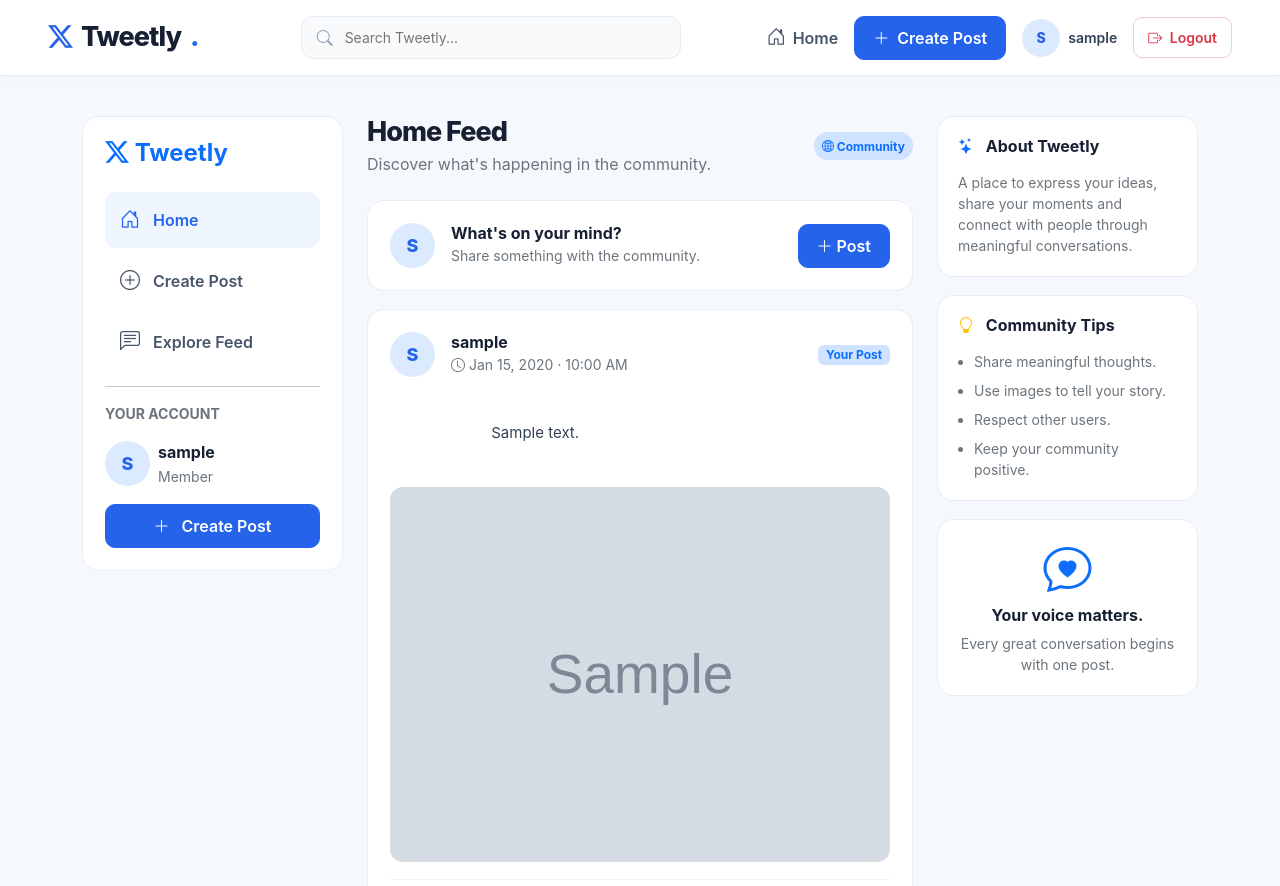
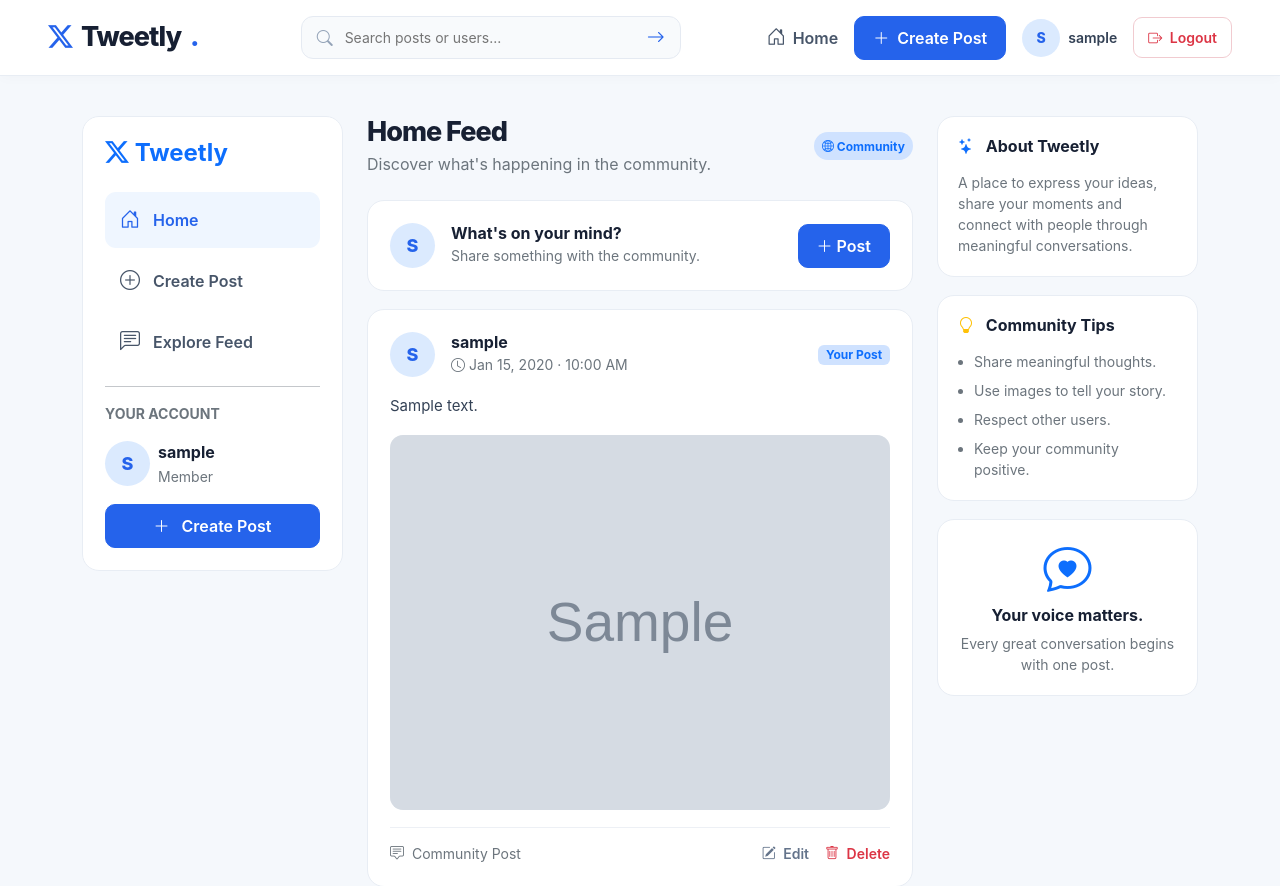
Before and after one commit to pradeepkumarsingha/Tweetly-Using-Django, a Django app: page /tweets/ in a window 1280 px wide. Shown: the top 886 px of the page. Run offline with Django 5.2, Linux system fonts and the light colour scheme; a user stored in the database is signed in; tables that the repository leaves empty hold one stand-in row (values such as "Sample post"); grey boxes marked "Sample" are stand-in pictures.

Commit message:
update the search functionality and the most recent post

```diff
--- a/tweet/static/style.css
+++ b/tweet/static/style.css
@@ -86,6 +86,19 @@ a {
     background: transparent;
     color: #172033;
     font-size: 14px;
+}
+
+.search-submit {
+    border: none;
+    background: transparent;
+    color: #2563eb;
+    font-size: 18px;
+    cursor: pointer;
+}
+
+.tweetly-search:focus-within {
+    border-color: #2563eb;
+    box-shadow: 0 0 0 3px rgba(37, 99, 235, 0.1);
 }
 
 .topbar-link {
--- a/tweet/templates/layouts.html
+++ b/tweet/templates/layouts.html
@@ -47,12 +47,22 @@
 
                 <!-- SEARCH -->
                 <form class="tweetly-search mx-lg-auto my-3 my-lg-0"
-                      action="#" method="GET">
-                    <i class="bi bi-search"></i>
-                    <input type="search"
-                           name="q"
-                           placeholder="Search Tweetly..."
-                           aria-label="Search Tweetly">
+                        action="{% url 'tweet_list' %}"
+                         method="GET">
+
+                     <i class="bi bi-search"></i>
+
+                    <input
+                        type="search"
+                         name="q"
+                            placeholder="Search posts or users..."
+                            value="{{ query|default:'' }}"
+                            aria-label="Search posts or users"
+                    >
+
+                    <button type="submit" class="search-submit" aria-label="Search">
+                        <i class="bi bi-arrow-right"></i>
+                     </button>
                 </form>
 
                 <!-- NAVIGATION -->
--- a/tweet/tweetpost/templates/index.html
+++ b/tweet/tweetpost/templates/index.html
@@ -1,4 +1,3 @@
-
 {% extends "layouts.html" %}
 
 {% block title %}Tweetly | Your Voice, Your Community{% endblock %}
--- a/tweet/tweetpost/templates/tweet_list.html
+++ b/tweet/tweetpost/templates/tweet_list.html
@@ -1,10 +1,10 @@
+{% extends 'layouts.html' %}
 
-{% extends "layouts.html" %}
-
-{% block title %}Tweetly | Home Feed{% endblock %}
+{% block title %}
+  Tweetly | Home Feed
+{% endblock %}
 
 {% block content %}
-
   <style>
     .feed-wrapper {
       max-width: 1250px;
@@ -56,11 +56,11 @@
     .feed-card {
       padding: 22px;
       margin-bottom: 18px;
-        transition: .2s ease;
+      transition: 0.2s ease;
     }
 
     .feed-card:hover {
-        box-shadow: 0 8px 25px rgba(15, 23, 42, .05);
+      box-shadow: 0 8px 25px rgba(15, 23, 42, 0.05);
     }
 
     .user-avatar {
@@ -123,7 +123,7 @@
       gap: 12px;
     }
 
-    @media(max-width: 991px) {
+    @media (max-width: 991px) {
       .feed-sidebar {
         position: static;
         margin-bottom: 20px;
@@ -132,149 +132,95 @@
   </style>
 
   <div class="feed-wrapper py-3">
-
     <div class="row g-4">
-
       <!-- LEFT SIDEBAR -->
       <div class="col-lg-3">
+        <div class="feed-sidebar">
+          <h4 class="fw-bold text-primary mb-4"><i class="bi bi-twitter-x"></i> Tweetly</h4>
 
-            <div class="feed-sidebar">
+          <a href="{% url 'tweet_list' %}" class="sidebar-link active"><i class="bi bi-house-door"></i> Home</a>
 
-                <h4 class="fw-bold text-primary mb-4">
-                    <i class="bi bi-twitter-x"></i> Tweetly
-                </h4>
+          <a href="{% url 'tweet_create' %}" class="sidebar-link"><i class="bi bi-plus-circle"></i> Create Post</a>
 
-                <a href="{% url 'tweet_list' %}"
-                   class="sidebar-link active">
-                    <i class="bi bi-house-door"></i> Home
-                </a>
+          <a href="#feed" class="sidebar-link"><i class="bi bi-chat-left-text"></i> Explore Feed</a>
 
-                <a href="{% url 'tweet_create' %}"
-                   class="sidebar-link">
-                    <i class="bi bi-plus-circle"></i> Create Post
-                </a>
+          <hr />
 
-                <a href="#feed" class="sidebar-link">
-                    <i class="bi bi-chat-left-text"></i> Explore Feed
-                </a>
-
-                <hr>
-
-                <p class="text-secondary small fw-bold">
-                    YOUR ACCOUNT
-                </p>
+          <p class="text-secondary small fw-bold">YOUR ACCOUNT</p>
 
           <div class="d-flex align-items-center gap-2 mb-3">
-                    <div class="user-avatar">
-                        {{ request.user.username|first|upper }}
-                    </div>
+            <div class="user-avatar">{{ request.user.username|first|upper }}</div>
             <div class="overflow-hidden">
-                        <div class="fw-bold text-truncate">
-                            {{ request.user.username }}
-                        </div>
+              <div class="fw-bold text-truncate">{{ request.user.username }}</div>
               <small class="text-secondary">Member</small>
             </div>
           </div>
 
-                <a href="{% url 'tweet_create' %}"
-                   class="btn btn-primary w-100">
-                    <i class="bi bi-plus-lg me-2"></i> Create Post
-                </a>
-
+          <a href="{% url 'tweet_create' %}" class="btn btn-primary w-100"><i class="bi bi-plus-lg me-2"></i> Create Post</a>
         </div>
-
       </div>
-
 
       <!-- CENTRAL FEED -->
       <div class="col-lg-6" id="feed">
-
         <div class="d-flex justify-content-between align-items-center mb-4">
           <div>
+            {% if query %}
+              <h2 class="feed-heading mb-1">Search Results</h2>
+              <p class="text-secondary">
+                Results for "<strong>{{ query }}</strong>"
+                <a href="{% url 'tweet_list' %}" class="ms-2">Clear search</a>
+              </p>
+            {% else %}
               <h2 class="feed-heading mb-1">Home Feed</h2>
-                    <p class="text-secondary mb-0">
-                        Discover what's happening in the community.
-                    </p>
+              <p class="text-secondary mb-0">Discover what's happening in the community.</p>
+            {% endif %}
           </div>
 
-                <span class="badge rounded-pill bg-primary-subtle text-primary p-2">
-                    <i class="bi bi-globe2"></i> Community
-                </span>
+          <span class="badge rounded-pill bg-primary-subtle text-primary p-2"><i class="bi bi-globe2"></i> Community</span>
         </div>
-
 
         <!-- CREATE POST CARD -->
         <div class="feed-card">
-
           <div class="create-box">
             <div class="d-flex align-items-center gap-3">
-                        <div class="user-avatar">
-                            {{ request.user.username|first|upper }}
-                        </div>
+              <div class="user-avatar">{{ request.user.username|first|upper }}</div>
               <div>
-                            <h6 class="fw-bold mb-0">
-                                What's on your mind?
-                            </h6>
-                            <small class="text-secondary">
-                                Share something with the community.
-                            </small>
+                <h6 class="fw-bold mb-0">What's on your mind?</h6>
+                <small class="text-secondary">Share something with the community.</small>
               </div>
             </div>
 
-                    <a href="{% url 'tweet_create' %}"
-                       class="btn btn-primary">
-                        <i class="bi bi-plus-lg"></i> Post
-                    </a>
+            <a href="{% url 'tweet_create' %}" class="btn btn-primary"><i class="bi bi-plus-lg"></i> Post</a>
           </div>
-
         </div>
-
 
         <!-- TWEET POSTS -->
         {% for tweet in tweets %}
-
           <article class="feed-card">
-
             <div class="d-flex align-items-center gap-3">
-
-                        <div class="user-avatar">
-                            {{ tweet.user.username|first|upper }}
-                        </div>
+              <div class="user-avatar">{{ tweet.user.username|first|upper }}</div>
 
               <div class="flex-grow-1">
-                            <h6 class="fw-bold mb-0">
-                                {{ tweet.user.username }}
-                            </h6>
+                <h6 class="fw-bold mb-0">{{ tweet.user.username }}</h6>
 
                 <small class="text-secondary">
                   <i class="bi bi-clock"></i>
-                                {{ tweet.created_at|date:"M d, Y · h:i A" }}
+                  {{ tweet.created_at|date:'M d, Y · h:i A' }}
                 </small>
               </div>
 
               {% if tweet.user == request.user %}
-                            <span class="badge bg-primary-subtle text-primary">
-                                Your Post
-                            </span>
+                <span class="badge bg-primary-subtle text-primary">Your Post</span>
+              {% endif %}
+            </div>
+
+            <div class="post-text mt-3">{{ tweet.text }}</div>
+
+            {% if tweet.photo %}
+              <img src="{{ tweet.photo.url }}" alt="Post by {{ tweet.user.username }}" class="post-photo" />
             {% endif %}
 
-                    </div>
-
-
-                    <div class="post-text mt-3">
-                        {{ tweet.text }}
-                    </div>
-
-
-                    {% if tweet.photo %}
-                        <img src="{{ tweet.photo.url }}"
-                             alt="Post by {{ tweet.user.username }}"
-                             class="post-photo">
-                    {% endif %}
-
-
             <div class="post-actions d-flex justify-content-between align-items-center flex-wrap gap-3">
-
               <span class="text-secondary small">
                 <i class="bi bi-chat-square-text me-1"></i>
                 Community Post
@@ -282,64 +228,45 @@
 
               {% if tweet.user == request.user %}
                 <div class="d-flex gap-3">
-
                   <a href="{% url 'tweet_update' tweet.pk %}">
                     <i class="bi bi-pencil-square me-1"></i>
                     Edit
                   </a>
 
-                                <a href="{% url 'tweet_delete' tweet.pk %}"
-                                   class="text-danger">
+                  <a href="{% url 'tweet_delete' tweet.pk %}" class="text-danger">
                     <i class="bi bi-trash me-1"></i>
                     Delete
                   </a>
-
                 </div>
               {% endif %}
+            </div>
+          </article>
+        {% empty %}
+          <div class="feed-card text-center py-5">
+            <i class="bi bi-search display-3 text-primary"></i>
 
+            {% if query %}
+              <h4 class="fw-bold mt-3">No results found</h4>
+              <p class="text-secondary">We couldn't find any posts matching "{{ query }}".</p>
+              <a href="{% url 'tweet_list' %}" class="btn btn-primary">View All Posts</a>
+            {% else %}
+              <h4 class="fw-bold mt-3">Your feed starts here!</h4>
+              <p class="text-secondary">Be the first to share something.</p>
+              <a href="{% url 'tweet_create' %}" class="btn btn-primary">Create Your First Post</a>
+            {% endif %}
           </div>
-
-                </article>
-
-            {% empty %}
-
-                <div class="feed-card text-center py-5">
-
-                    <div class="display-3 text-primary mb-3">
-                        <i class="bi bi-chat-square-heart"></i>
+        {% endfor %}
       </div>
-
-                    <h4 class="fw-bold">Your feed starts here!</h4>
-
-                    <p class="text-secondary">
-                        Be the first to share something with the community.
-                    </p>
-
-                    <a href="{% url 'tweet_create' %}"
-                       class="btn btn-primary px-4">
-                        Create Your First Post
-                    </a>
-
-                </div>
-
-            {% endfor %}
-
-        </div>
-
 
       <!-- RIGHT SIDEBAR -->
       <div class="col-lg-3">
-
         <div class="right-card">
           <h6 class="fw-bold mb-3">
             <i class="bi bi-stars text-primary me-2"></i>
             About Tweetly
           </h6>
 
-                <p class="text-secondary small mb-0">
-                    A place to express your ideas, share your moments
-                    and connect with people through meaningful conversations.
-                </p>
+          <p class="text-secondary small mb-0">A place to express your ideas, share your moments and connect with people through meaningful conversations.</p>
         </div>
 
         <div class="right-card">
@@ -363,15 +290,9 @@
 
           <h6 class="fw-bold">Your voice matters.</h6>
 
-                <p class="text-secondary small mb-0">
-                    Every great conversation begins with one post.
-                </p>
+          <p class="text-secondary small mb-0">Every great conversation begins with one post.</p>
         </div>
-
       </div>
-
     </div>
-
   </div>
-
 {% endblock %}
--- a/tweet/tweetpost/views.py
+++ b/tweet/tweetpost/views.py
@@ -9,6 +9,7 @@ from django.contrib.auth import login,logout,authenticate
 from django.contrib import messages
 from django.contrib.auth.forms import AuthenticationForm
 from django.views.decorators.http import require_POST
+from django.db.models import Q
 
 # Create your views here.
 def index(request):
@@ -16,8 +17,22 @@ def index(request):
 
 
 def tweet_list(request):
-    tweets=tweet.objects.all().order_by('-created_at')
-    return render(request,'tweet_list.html',{'tweets':tweets})
+    query = request.GET.get('q', '').strip()
+
+    tweets = tweet.objects.select_related('user').all()
+
+    if query:
+        tweets = tweets.filter(
+            Q(text__icontains=query) |
+            Q(user__username__icontains=query)
+        )
+
+    tweets = tweets.order_by('-created_at')
+
+    return render(request, 'tweet_list.html', {
+        'tweets': tweets,
+        'query': query,
+    })
 
 
 @login_required
```
Lines whose indentation alone changed are shown as unchanged.
